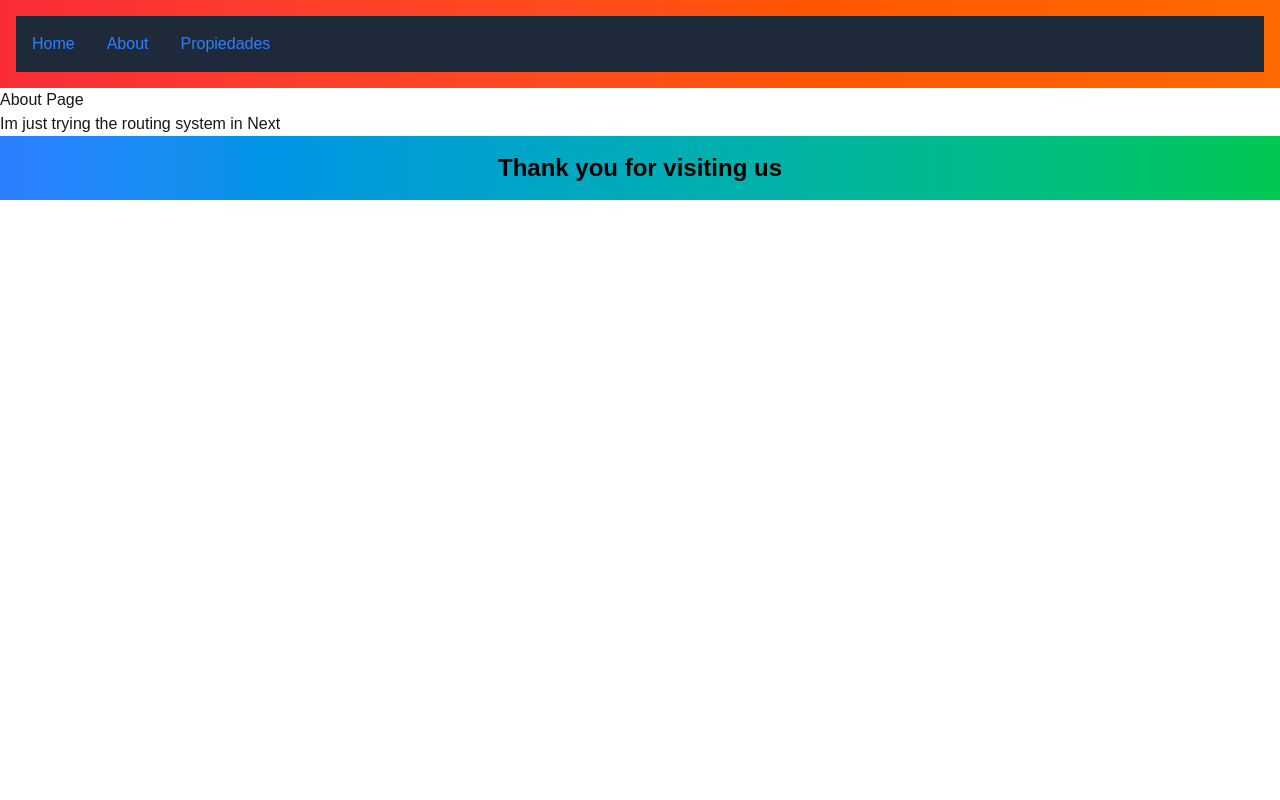
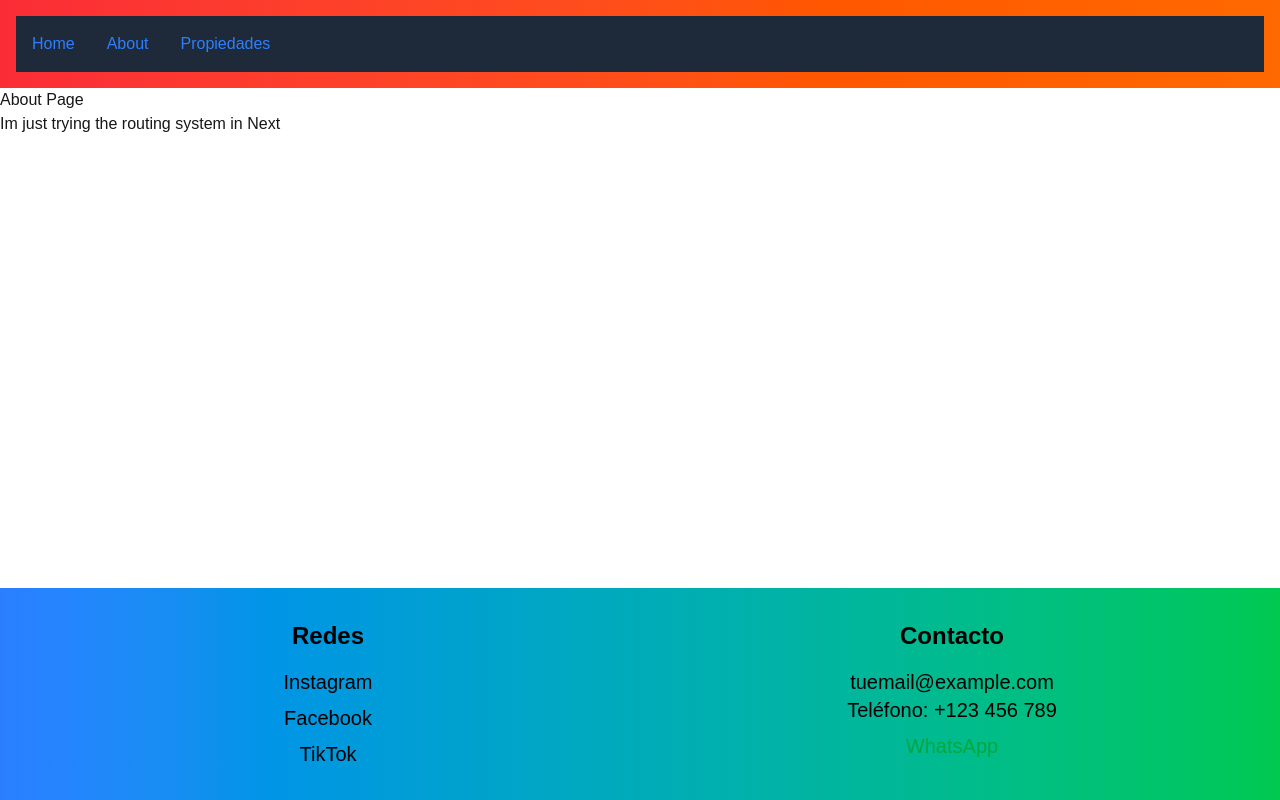
Before and after one commit to MiloEspi/Rentax, a Next.js app: page /about in a window 1280 px wide. Built offline with nearby package versions, Linux system fonts and the light colour scheme.

Commit message:
Agregamos el layout con header y footer Creamos el componente PropertySelector Lo agregamos al page.

```diff
--- /dev/null
+++ b/src/app/components/PropertySelector.tsx
@@ -0,0 +1,65 @@
+'use client';
+import React from 'react';
+
+const PropertySelector: React.FC = () => {
+    const properties = ['Vivienda', 'Garage', 'Local Comercial'];
+
+    return (
+        <div style={styles.container}>
+            <h2 style={styles.header}>¿Qué tipo de propiedad estás buscando?</h2>
+            <div style={styles.selectorContainer}>
+                {properties.map((property, index) => (
+                    <div
+                        key={index}
+                        style={styles.property}
+                        onMouseEnter={(e) => {
+                            (e.target as HTMLElement).style.backgroundColor = '#FFD700';
+                            (e.target as HTMLElement).style.boxShadow = '0px 4px 8px rgba(0, 0, 0, 0.2)';
+                        }}
+                        onMouseLeave={(e) => {
+                            (e.target as HTMLElement).style.backgroundColor = index % 2 === 0 ? '#FFFFFF' : '#FFFF99';
+                            (e.target as HTMLElement).style.boxShadow = 'none';
+                        }}
+                    >
+                        {property}
+                    </div>
+                ))}
+            </div>
+        </div>
+    );
+};
+
+const styles = {
+    container: {
+        display: 'flex',
+        flexDirection: 'column' as const,
+        alignItems: 'center',
+        backgroundColor: '#FFFF99',
+        padding: '20px',
+        borderRadius: '8px',
+    },
+    header: {
+        marginBottom: '20px',
+        fontSize: '24px',
+        fontWeight: 'bold' as const,
+        color: '#333',
+        textAlign: 'center' as const,
+    },
+    selectorContainer: {
+        display: 'flex',
+        justifyContent: 'space-around',
+        width: '100%',
+    },
+    property: {
+        flex: 1,
+        textAlign: 'center' as const,
+        padding: '20px',
+        margin: '0 10px',
+        backgroundColor: '#FFFFFF',
+        borderRadius: '8px',
+        cursor: 'pointer',
+        transition: 'all 0.3s ease',
+    },
+};
+
+export default PropertySelector;
--- a/src/app/layout.tsx
+++ b/src/app/layout.tsx
@@ -26,15 +26,66 @@ export default function RootLayout({
   return (
     <html lang="en">
       <body
-        className={`${geistSans.variable} ${geistMono.variable} antialiased`}
+        className={`${geistSans.variable} ${geistMono.variable} antialiased flex flex-col min-h-screen`}
       >
-      <header className="bg-gradient-to-r from-red-500 to-orange-500 text-black p-4 text-center">
-       <Navigation/>
-
-      </header>
-        {children}
-        <footer className="bg-gradient-to-r from-blue-500 to-green-500 text-black p-4 text-center">
-          <p className="text-2xl font-bold">Thank you for visiting us</p>
+        <header className="bg-gradient-to-r from-red-500 to-orange-500 text-black p-4 text-center">
+          <Navigation />
+        </header>
+        <main className="flex-grow">{children}</main>
+        <footer className="bg-gradient-to-r from-blue-500 to-green-500 text-black p-8 text-center">
+          <div className="grid grid-cols-2 gap-8">
+            {/* Redes */}
+            <div>
+              <p className="text-2xl font-bold mb-4">Redes</p>
+              <div className="space-y-2">
+              <a
+                href="https://www.instagram.com"
+                target="_blank"
+                rel="noopener noreferrer"
+                className="text-xl font-medium hover:underline block"
+              >
+                Instagram
+              </a>
+              <a
+                href="https://www.facebook.com"
+                target="_blank"
+                rel="noopener noreferrer"
+                className="text-xl font-medium hover:underline block"
+              >
+                Facebook
+              </a>
+              <a
+                href="https://www.tiktok.com"
+                target="_blank"
+                rel="noopener noreferrer"
+                className="text-xl font-medium hover:underline block"
+              >
+                TikTok
+              </a>
+              </div>
+            </div>
+            {/* Contacto */}
+            <div>
+              <p className="text-2xl font-bold mb-4">Contacto</p>
+              <div className="space-y-2">
+                <a
+                  href="mailto:tuemail@example.com"
+                  className="text-xl font-medium hover:underline"
+                >
+                  tuemail@example.com
+                </a>
+                <p className="text-xl font-medium">Teléfono: +123 456 789</p>
+                <a
+                  href="https://wa.me/123456789"
+                  target="_blank"
+                  rel="noopener noreferrer"
+                  className="text-xl font-medium text-green-600 hover:underline"
+                >
+                  WhatsApp
+                </a>
+              </div>
+            </div>
+          </div>
         </footer>
       </body>
     </html>
--- a/src/app/page.tsx
+++ b/src/app/page.tsx
@@ -1,103 +1,9 @@
-import Image from "next/image";
+import PropertySelector from './components/PropertySelector';
+
 export default function Home() {
   return (
-    <div className="grid grid-rows-[20px_1fr_20px] items-center justify-items-center min-h-screen p-8 pb-20 gap-16 sm:p-20 font-[family-name:var(--font-geist-sans)]">
-      <main className="flex flex-col gap-[32px] row-start-2 items-center sm:items-start">
-        <Image
-          className="dark:invert"
-          src="/next.svg"
-          alt="Next.js logo"
-          width={180}
-          height={38}
-          priority
-        />
-
-        <ol className="list-inside list-decimal text-sm/6 text-center sm:text-left font-[family-name:var(--font-geist-mono)]">
-          <li className="mb-2 tracking-[-.01em]">
-            Get started by editing{" "}
-            <code className="bg-black/[.05] dark:bg-white/[.06] px-1 py-0.5 rounded font-[family-name:var(--font-geist-mono)] font-semibold">
-              src/app/page.tsx
-            </code>
-            .
-          </li>
-          <li className="tracking-[-.01em]">
-            Save and see your changes inmediately. Next JS is fantastic
-          </li>
-        </ol>
-
-        <div className="flex gap-4 items-center flex-col sm:flex-row">
-          <a
-            className="rounded-full border border-solid border-transparent transition-colors flex items-center justify-center bg-foreground text-background gap-2 hover:bg-[#383838] dark:hover:bg-[#ccc] font-medium text-sm sm:text-base h-10 sm:h-12 px-4 sm:px-5 sm:w-auto"
-            href="https://vercel.com/new?utm_source=create-next-app&utm_medium=appdir-template-tw&utm_campaign=create-next-app"
-            target="_blank"
-            rel="noopener noreferrer"
-          >
-            <Image
-              className="dark:invert"
-              src="/vercel.svg"
-              alt="Vercel logomark"
-              width={20}
-              height={20}
-            />
-            Deploy now
-          </a>
-          <a
-            className="rounded-full border border-solid border-black/[.08] dark:border-white/[.145] transition-colors flex items-center justify-center hover:bg-[#f2f2f2] dark:hover:bg-[#1a1a1a] hover:border-transparent font-medium text-sm sm:text-base h-10 sm:h-12 px-4 sm:px-5 w-full sm:w-auto md:w-[158px]"
-            href="https://nextjs.org/docs?utm_source=create-next-app&utm_medium=appdir-template-tw&utm_campaign=create-next-app"
-            target="_blank"
-            rel="noopener noreferrer"
-          >
-            Read our docs
-          </a>
-        </div>
-      </main>
-      <footer className="row-start-3 flex gap-[24px] flex-wrap items-center justify-center">
-        <a
-          className="flex items-center gap-2 hover:underline hover:underline-offset-4"
-          href="https://nextjs.org/learn?utm_source=create-next-app&utm_medium=appdir-template-tw&utm_campaign=create-next-app"
-          target="_blank"
-          rel="noopener noreferrer"
-        >
-          <Image
-            aria-hidden
-            src="/file.svg"
-            alt="File icon"
-            width={16}
-            height={16}
-          />
-          Learn
-        </a>
-        <a
-          className="flex items-center gap-2 hover:underline hover:underline-offset-4"
-          href="https://vercel.com/templates?framework=next.js&utm_source=create-next-app&utm_medium=appdir-template-tw&utm_campaign=create-next-app"
-          target="_blank"
-          rel="noopener noreferrer"
-        >
-          <Image
-            aria-hidden
-            src="/window.svg"
-            alt="Window icon"
-            width={16}
-            height={16}
-          />
-          Examples
-        </a>
-        <a
-          className="flex items-center gap-2 hover:underline hover:underline-offset-4"
-          href="https://nextjs.org?utm_source=create-next-app&utm_medium=appdir-template-tw&utm_campaign=create-next-app"
-          target="_blank"
-          rel="noopener noreferrer"
-        >
-          <Image
-            aria-hidden
-            src="/globe.svg"
-            alt="Globe icon"
-            width={16}
-            height={16}
-          />
-          Go to nextjs.org →
-        </a>
-      </footer>
+    <div>
+      <PropertySelector />
     </div>
   );
 }
```
